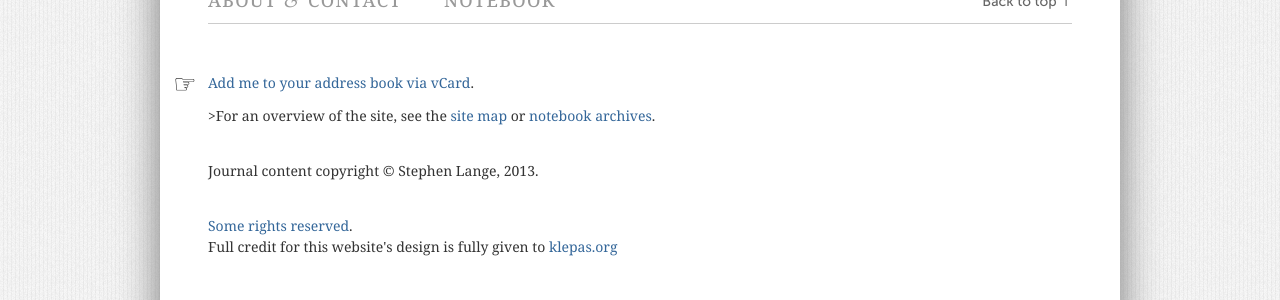
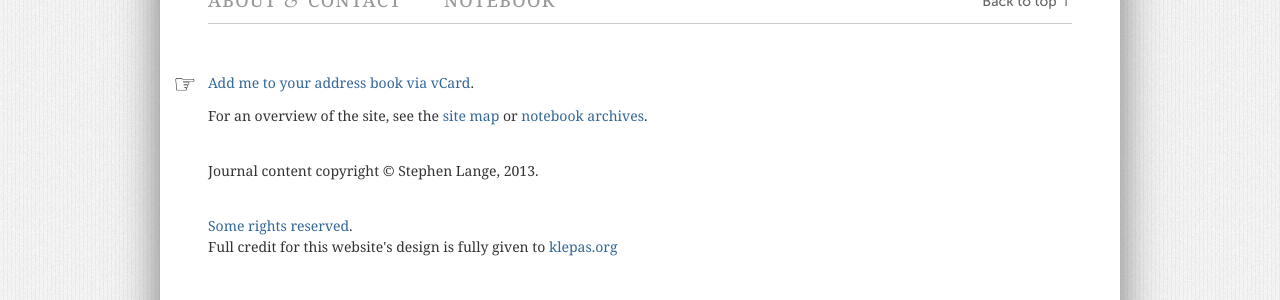
Before and after one commit to stvlange/stvlange.github.com, a Jekyll site: the page built from index.html, in a window 1280 px wide. Shown: the part 1522-1822 px from the top of the page. Built offline with Jekyll 4.4.1, drawn with Linux system fonts in a browser that asks for light colours.

Commit message:
spelling corrections

```diff
--- a/_includes/footer.html
+++ b/_includes/footer.html
@@ -7,9 +7,9 @@
 			<div class="page-meta clear">
 				<div class="info">
 					<span class="index">&#9758;</span><p class="vcard"><a href="/files/Stephen-Lange.vcf" title="Download Stephen Lange&rsquo;s addressbook vCard">Add me to your address book via vCard</a>.</p>
-					<p class="copyright clear">>For an overview of the site, see the <a href="/sitemap/" title="View the site map">site map</a> or <a href="/archives.html#cover" title="View the notebook archives">notebook archives</a>.</p>
-					<p class="copyright clear">Journal content copyright &copy; Stephen Lange, 2013.</p>
-					<p class="copyright clear"><a rel="license" href="http://creativecommons.org/licenses/by-nc-nd/2.5/au/" title="Content, unless specificed, licensed under a Creative Commons license">Some rights reserved</a>.</p>
+					<p class="copyright clear">For an overview of the site, see the <a href="/sitemap/" title="View the site map">site map</a> or <a href="/archives.html#cover" title="View the notebook archives">notebook archives</a>.</p>
+					<p class="copyright">Journal content copyright &copy; Stephen Lange, 2013.</p>
+					<p class="copyright"><a rel="license" href="http://creativecommons.org/licenses/by-nc-nd/2.5/au/" title="Content, unless specificed, licensed under a Creative Commons license">Some rights reserved</a>.</p>
 <p>
 					<p class="licensing">Full credit for this website's design is fully given to <a href="http://klepas.org/">klepas.org</a></p>
 
```
